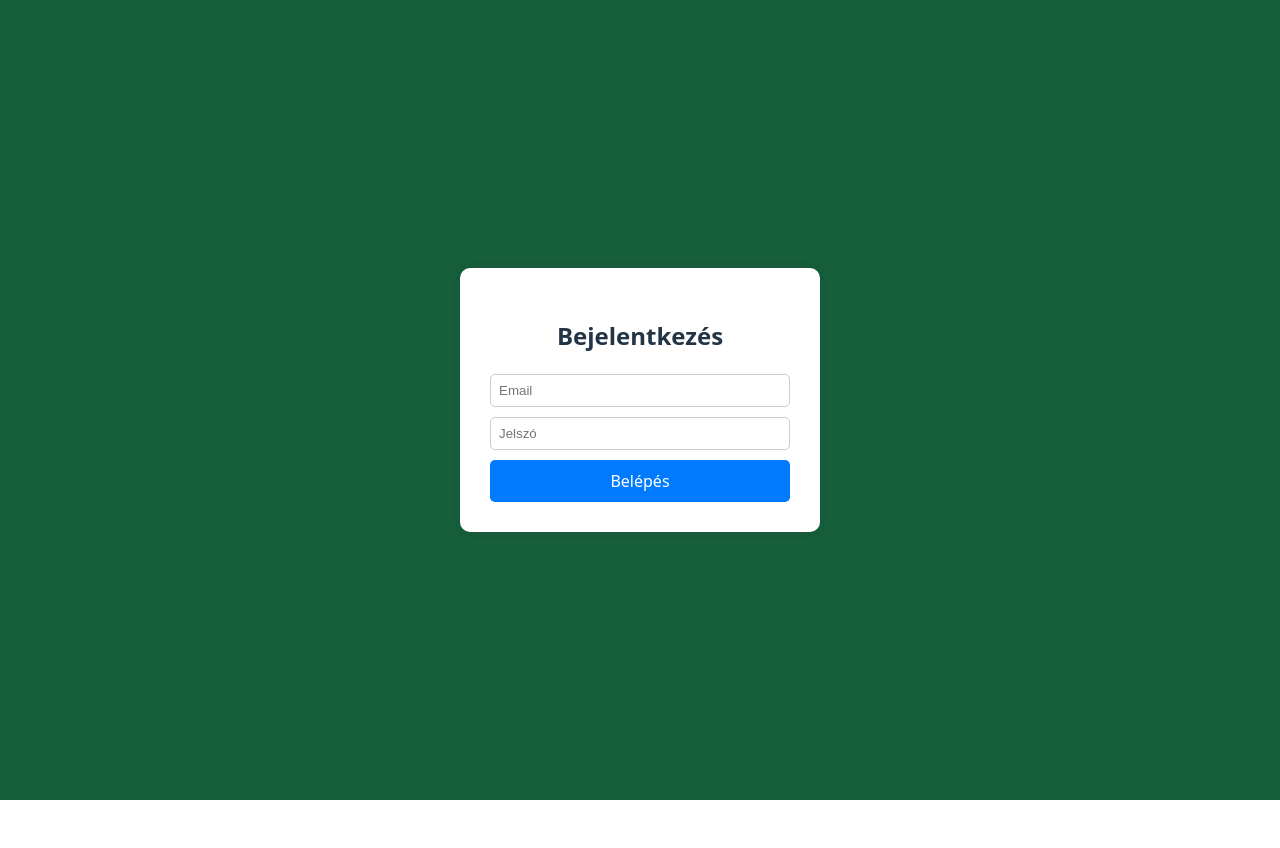
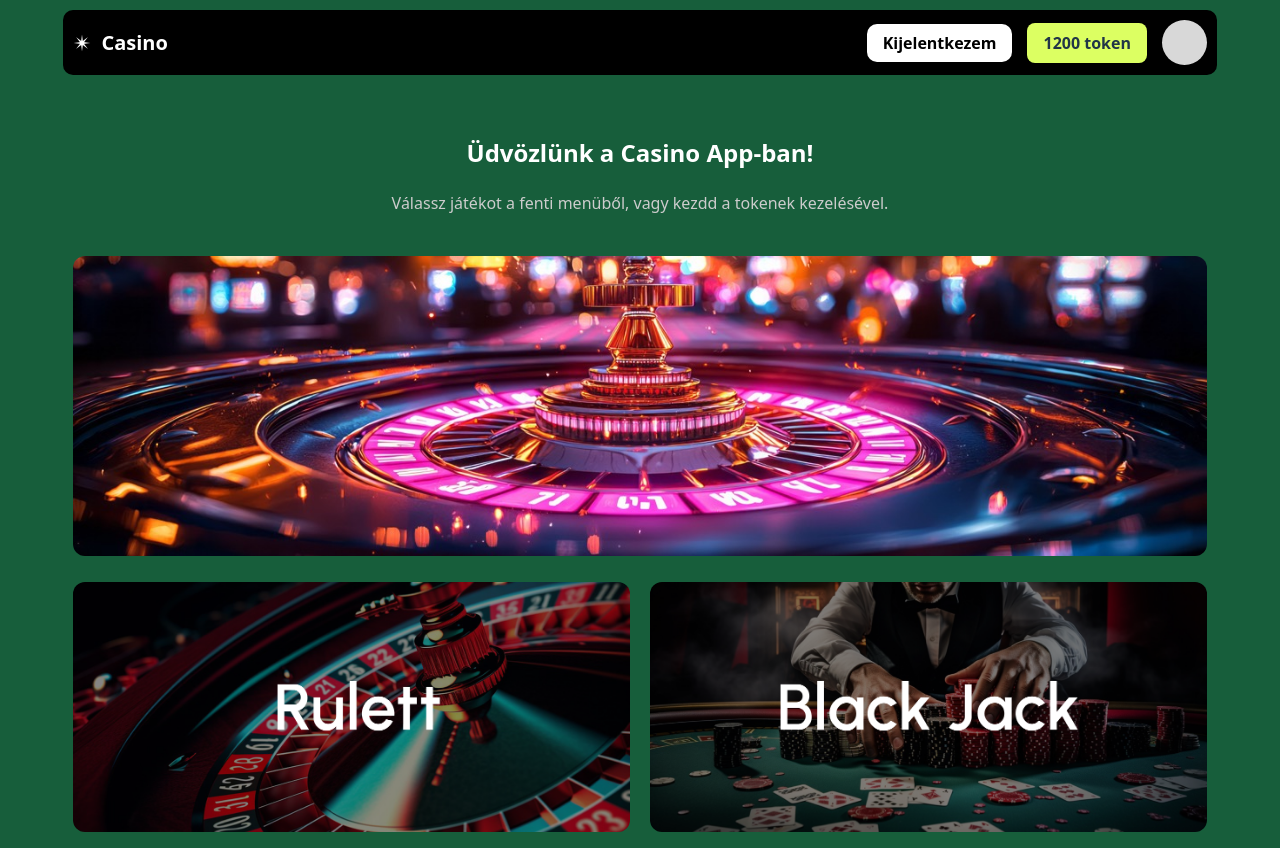
Before and after one commit to Kdorina/CasinoFrontend, a React (Vite) app: page /home in a window 1280 px wide. Before the commit this address led to /login. Before the commit the page ends 800 px from the top, so only its background shows below. Built offline with nearby package versions, Linux system fonts and the light colour scheme.

Commit message:
Home oldal kiegészítése

```diff
--- a/src/App.jsx
+++ b/src/App.jsx
@@ -64,10 +64,10 @@ const showMenu = false;
             }
           />
 
-          {/* test route <Route path="/home" element={<Home />} />*/}
+           test route <Route path="/home" element={<Home />} />
 
 
-      <Route
+     {/* <Route
             path="/home"
             element={
               loggedIn ? (
@@ -76,7 +76,7 @@ const showMenu = false;
                 <Navigate to="/login" />
               )
             }
-          />
+          />*/}
 
 
           {/* TOKEN VÁSÁRLÁS */}
--- a/src/components/Home.css
+++ b/src/components/Home.css
@@ -1,6 +1,10 @@
 /* Teljes oldal háttér */
 .home-wrapper {
   padding: 10px;
+  display: flex;
+  flex-direction: column;
+  justify-content: center;
+  align-items: center;
 }
 
 /* NAVBAR */
--- a/src/components/Home.jsx
+++ b/src/components/Home.jsx
@@ -2,6 +2,7 @@ import { useContext } from "react";
 import { useNavigate } from "react-router-dom";
 import { TokenContext } from "../context/TokenContext";
 import "./Home.css";
+import "./CasinoMainPage.css";
 
 const Home = ({ onLogout }) => {
   const navigate = useNavigate();
@@ -44,6 +45,38 @@ const Home = ({ onLogout }) => {
         <p>Válassz játékot a fenti menüből, vagy kezdd a tokenek kezelésével.</p>
       </div>
 
+
+      {/* SLIDER */}
+      <div className="slider-box">
+        <img
+          src="/img/closeup-roulette-wheel-action-neon-lights-illuminating-scene-with-blurred-crowd-background – nagy.jpeg"
+          className="slider-image"
+        />
+      </div>
+
+       {/* JATEK HOLDER */}
+      <div className="game-holder">
+
+      {/* ROULETTE KATEGÓRIA */}
+      <div className="category-box">
+         <img
+          src="/img/Rulett.png"
+          className="roulette-image"
+        />
+
+      </div>
+
+      {/* BLACKJACK KATEGÓRIA */}
+      <div className="category-box">
+        <img
+          src="/img/blackjack.png"
+          className="blackjack-image"
+        />
+
+
+      </div>
+      </div>
+
     </div>
   );
 };
```
